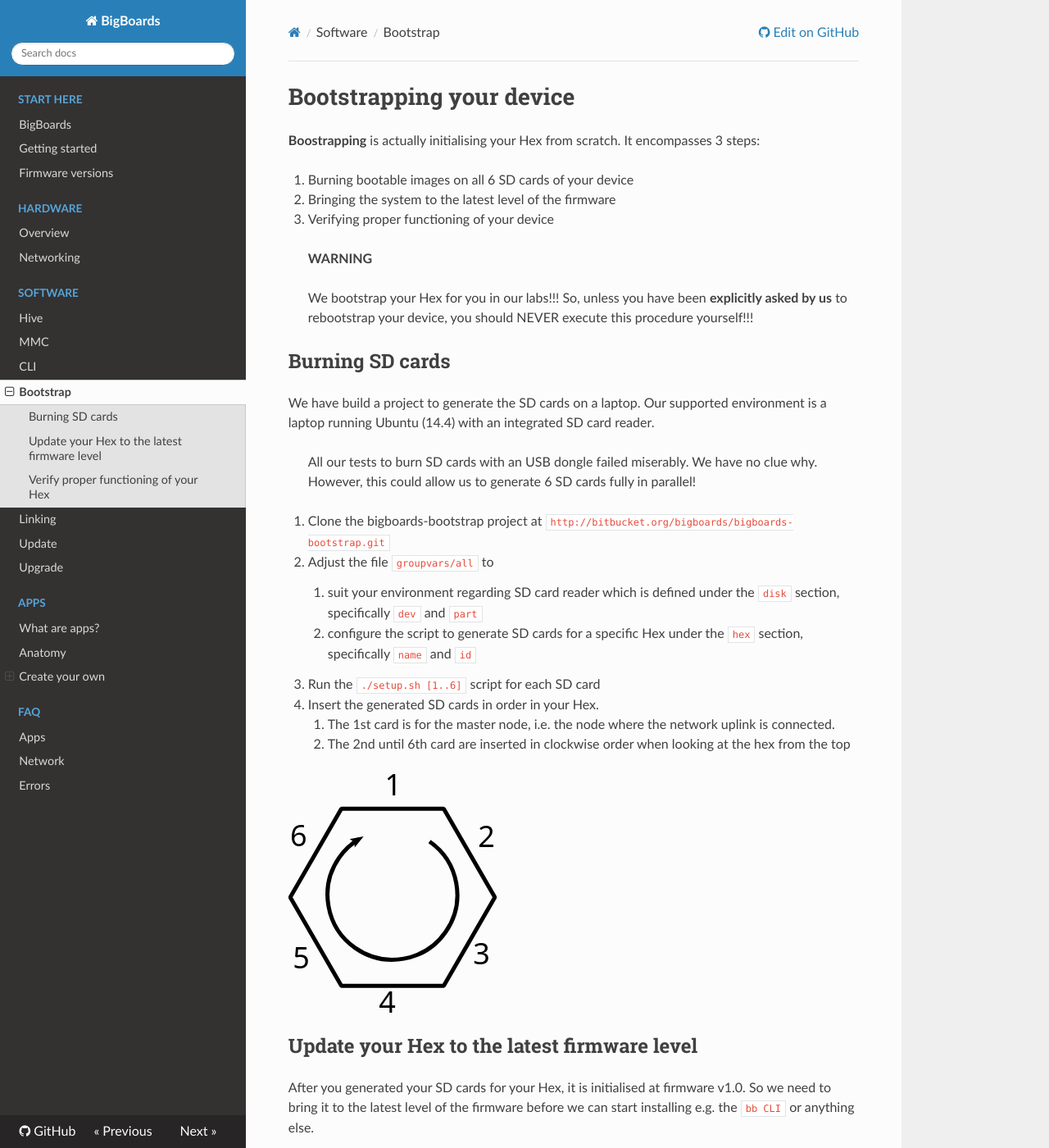
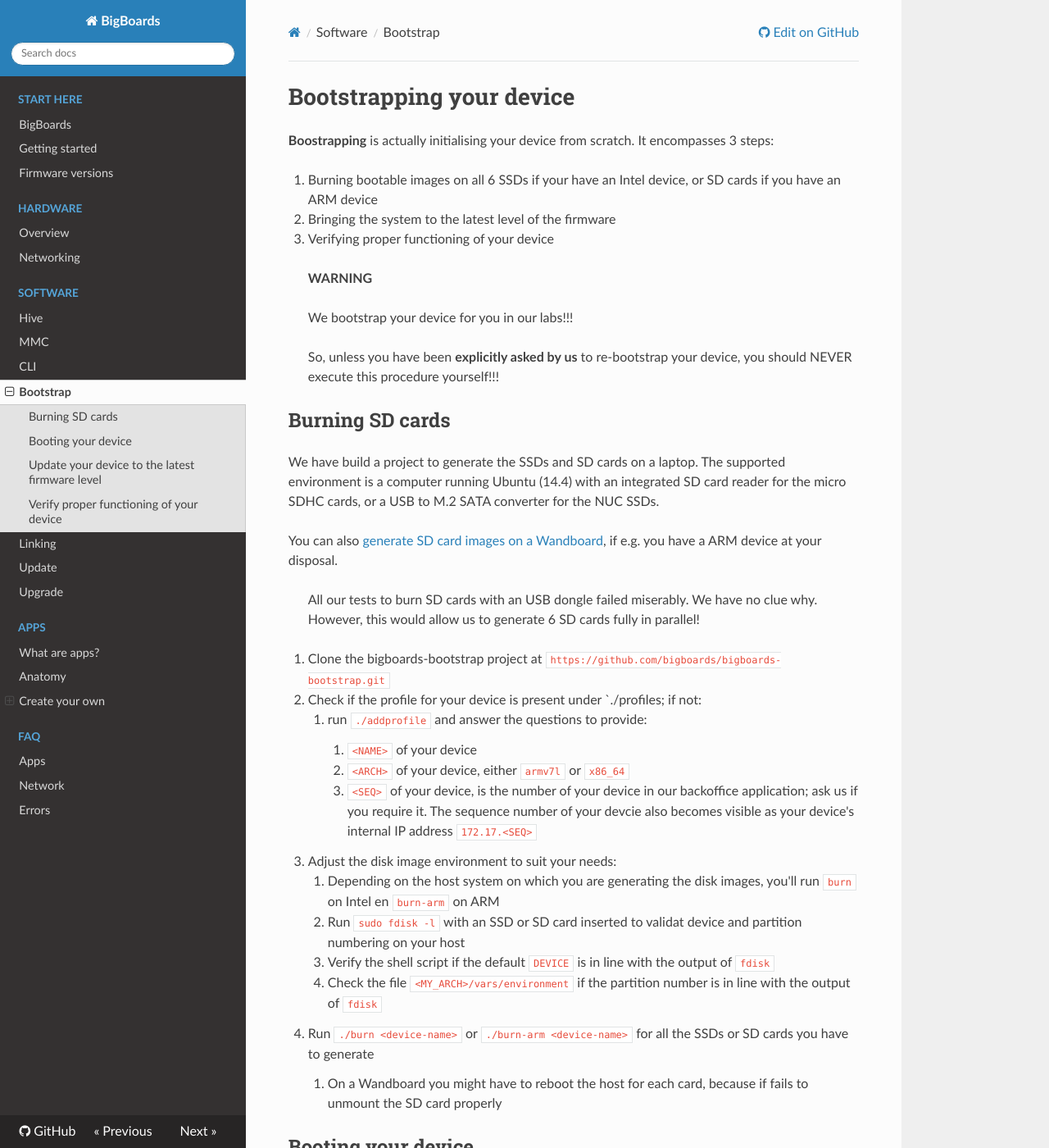
Before and after one commit to bigboards/bigboards-docs, an MkDocs documentation site: the page built from docs/software/bootstrap.md, in a window 1280 px wide and 1400 px high. Shown: the whole window at 82% size. Built offline with MkDocs 1.6.1, drawn with Linux system fonts in a browser that asks for light colours; nearby versions of some CDN libraries; old or Windows-style settings are respelled for this version of MkDocs; some of the changed text lies outside the part shown.

Commit message:
explain bootstrapping procedure and how to use wandboard for burning SD cards

```diff
--- a/docs/software/bootstrap.md
+++ b/docs/software/bootstrap.md
@@ -1,39 +1,61 @@
 # Bootstrapping your device
 
-**Boostrapping** is actually initialising your Hex from scratch. It encompasses 3 steps:
+**Boostrapping** is actually initialising your device from scratch. It encompasses 3 steps:
 
-1. Burning bootable images on all 6 SD cards of your device
+1. Burning bootable images on all 6 SSDs if your have an Intel device, or SD cards if you have an ARM device
 1. Bringing the system to the latest level of the firmware
 1. Verifying proper functioning of your device
 
 > **WARNING**
 >
-> We bootstrap your Hex for you in our labs!!! So, unless you have been **explicitly asked by us** to rebootstrap your device,  you should NEVER execute this procedure yourself!!!
+> We bootstrap your device for you in our labs!!!
+>
+> So, unless you have been **explicitly asked by us** to re-bootstrap your device,  you should NEVER execute this procedure yourself!!!
 
 
 ## Burning SD cards
-We have build a project to generate the SD cards on a laptop. Our supported environment is a laptop running Ubuntu (14.4) with an integrated SD card reader.
+We have build a project to generate the SSDs and SD cards on a laptop. The supported environment is a
+computer running Ubuntu (14.4) with an integrated SD card reader for the micro SDHC cards, or a USB to
+M.2 SATA converter for the NUC SSDs.
 
-> All our tests to burn SD cards with an USB dongle failed miserably. We have no clue why. However, this could allow us to generate 6 SD cards fully in parallel!
+You can also [generate SD card images on a Wandboard](generate_SD_wandboard.md), if e.g. you have a ARM device at your disposal.
 
-1. Clone the bigboards-bootstrap project at `http://bitbucket.org/bigboards/bigboards-bootstrap.git`
-1. Adjust the file `groupvars/all` to
-	1. suit your environment regarding SD card reader which is defined under the `disk` section, specifically `dev` and `part`
-	1. configure the script to generate SD cards for a specific Hex under the `hex` section, specifically `name` and `id`
-1. Run the `./setup.sh [1..6]` script for each SD card
-1. Insert the generated SD cards in order in your Hex.
-	1. The 1st card is for the master node, i.e. the node where the network uplink is connected.
-	1. The 2nd until 6th card are inserted in clockwise order when looking at the hex from the top
+> All our tests to burn SD cards with an USB dongle failed miserably. We have no clue why. However, this would allow us to generate 6 SD cards fully in parallel!
+
+1. Clone the bigboards-bootstrap project at `https://github.com/bigboards/bigboards-bootstrap.git`
+1. Check if the profile for your device is present under `./profiles; if not:
+    1. run `./addprofile` and answer the questions to provide:
+        1. `<NAME>` of your device
+        1. `<ARCH>` of your device, either `armv7l` or `x86_64`
+        1. `<SEQ>` of your device, is the number of your device in our backoffice application; ask us if you require it. The sequence number of your devcie also becomes visible as your device's internal IP address `172.17.<SEQ>`
+1. Adjust the disk image environment to suit your needs:
+    1. Depending on the host system on which you are generating the disk images, you'll run `burn` on Intel en `burn-arm` on ARM
+    1. Run `sudo fdisk -l` with an SSD or SD card inserted to validat device and partition numbering on your host
+    1. Verify the shell script if the default `DEVICE` is in line with the output of `fdisk`
+    1. Check the file `<MY_ARCH>/vars/environment` if the partition number is in line with the output of `fdisk`
+1. Run `./burn <device-name>` or `./burn-arm <device-name>` for all the SSDs or SD cards you have to generate
+    1. On a Wandboard you might have to reboot the host for each card, because if fails to unmount the SD card properly
+
+## Booting your device
+
+Insert the generated SSDs or SD cards in the correct sequence in your device:
+
+1. The **1st disk or card** is for the **master node**, i.e. the node at the side where the network uplink is connected to your Hex.
+1. The **2nd until 6th disk or card** are inserted in **clockwise** order when looking at your device from the top
+
+Power up your device!
 
 ![Hex and order of nodes](../images/hex-nodes.svg)
 
-## Update your Hex to the latest firmware level
-After you generated your SD cards for your Hex, it is initialised at firmware v1.0. So we need to bring it to the latest level of the firmware before we can start installing e.g. the `bb CLI` or anything else.
+## Update your device to the latest firmware level
+After you generated the SSDs or SD cards for your devcice, it is initialised at firmware v1.0.
+So we need to bring it to the latest level of the firmware before we can start installing
+e.g. the `bb CLI` or anything else.
 
 1. Login to your master node
 	1. Connect it to your LAN
 	1. Connect it to power
-	1. `ssh bb@<hex>.hex.bigboards.io`
+	1. `ssh bb@<device-ip>` using either the internal or the external IP. Normally your device
 1. Check your current firmware version on the [versions](./versions.md) page
 	1. `grep bigboards /etc/apt/sources.list | cut -d' ' -f3`
 	1. `sudo vim /etc/apt/sources.list`
@@ -47,13 +69,15 @@ After you generated your SD cards for your Hex, it is initialised at firmware v1
 	1. `bb firmware update`
 1. If your internal network is on a conflichting range, you can switch the IP range
 	1. `bb network switch xxx.yyy.zzz` to choose the network subnet you like to use.
-	1. Normally your Hex is initialized to `10.20.xyz` where `xyz` is the Hex's number in our backoffice application (Podio)
+	1. Normally your device is initialized to `172.17.<SEQ>` where `<SEQ>` is the device's number in our backoffice application
 
-## Verify proper functioning of your Hex
-After the initialisation in the previous step, your Hex should be at the required firmware and fully operational.
+## Verify proper functioning of your device
+After the initialisation in the previous step, your device should be at the required firmware and fully operational.
 
-Verify your Hex by
+Verify your device by
 
-1. browse to the management console `http://<hex>.hex.bigboards.io:7000`
+1. browse to the management console `http://<device-ip>:7000` using either the internal or the external IP. Normally your device
 1. check that all your nodes are visible in the dashboard
 1. can you access all your nodes via SSH?
+
+The next step is to [link your device](link.md) to the [BigBoards Hive](hive.md).
```
Also changed, not shown: docs/software/generate_SD_wandboard.md (added, +41 -0 lines), docs/software/link.md (+39 -26 lines).
